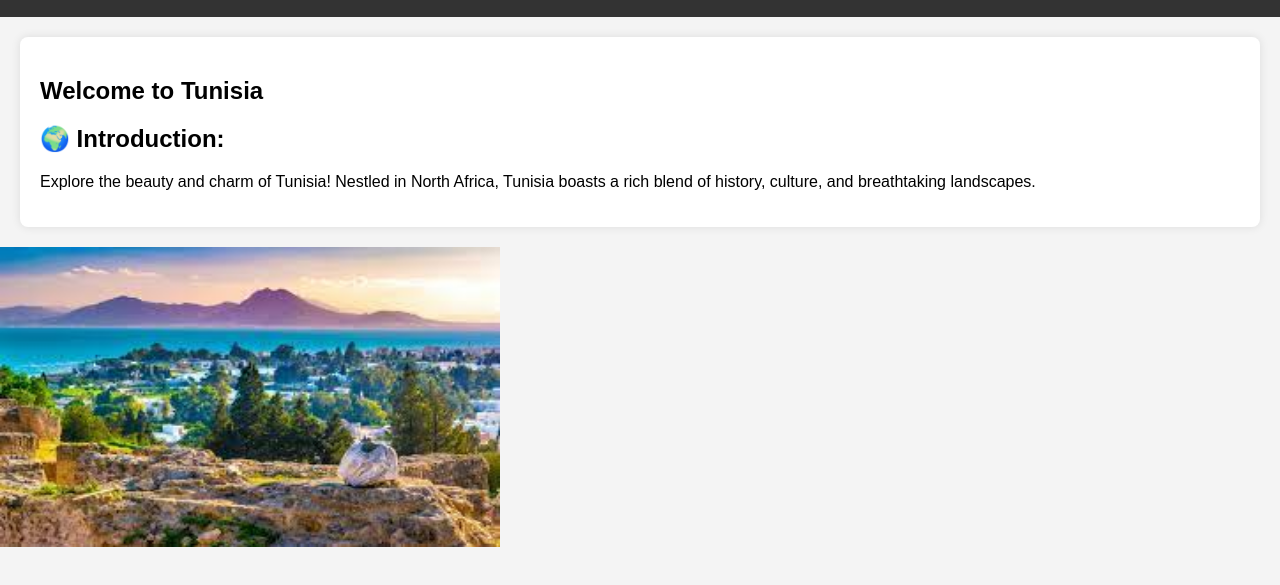
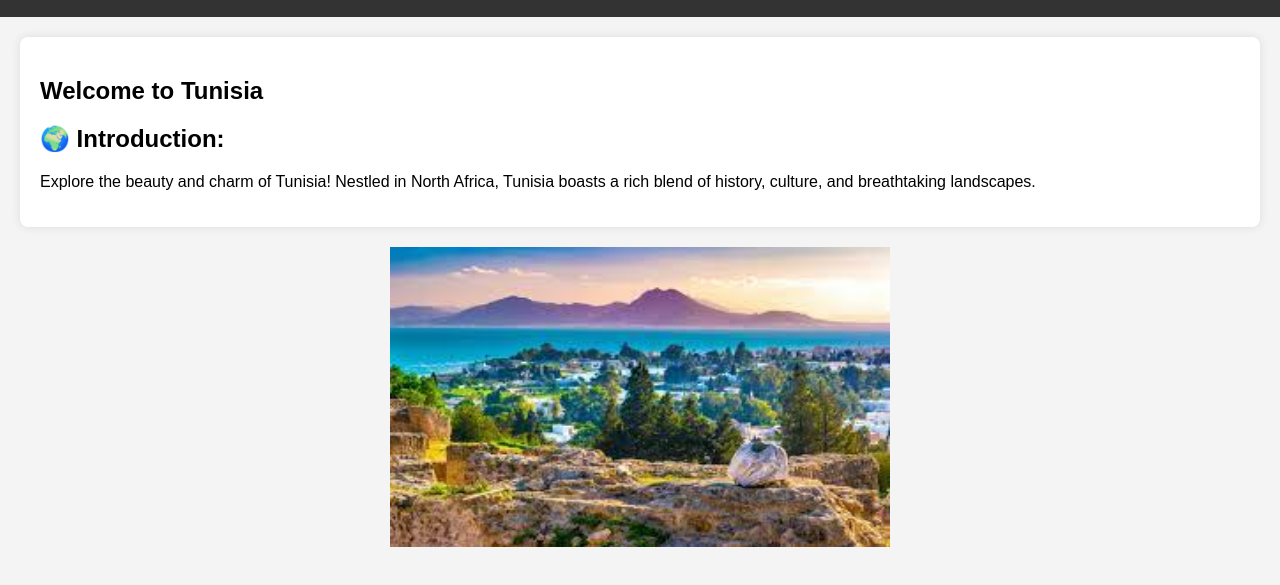
Before and after one commit to AdamChrouda/ENG_project2eme, a plain HTML site: page index.html in a window 1280 px wide. Shown: the part 95-680 px from the top of the page. Drawn offline with nearby package versions, Linux system fonts and the light colour scheme.

Commit message:
Update index.html

```diff
--- a/index.html
+++ b/index.html
@@ -32,9 +32,11 @@
             display: block;
         }
         #slideshow-container {
+            display: flex;
+            align-items: center;
+            justify-content: center;
             position: relative;
             margin: auto;
-            item-align: center;
         }
 
         .mySlides {
```
